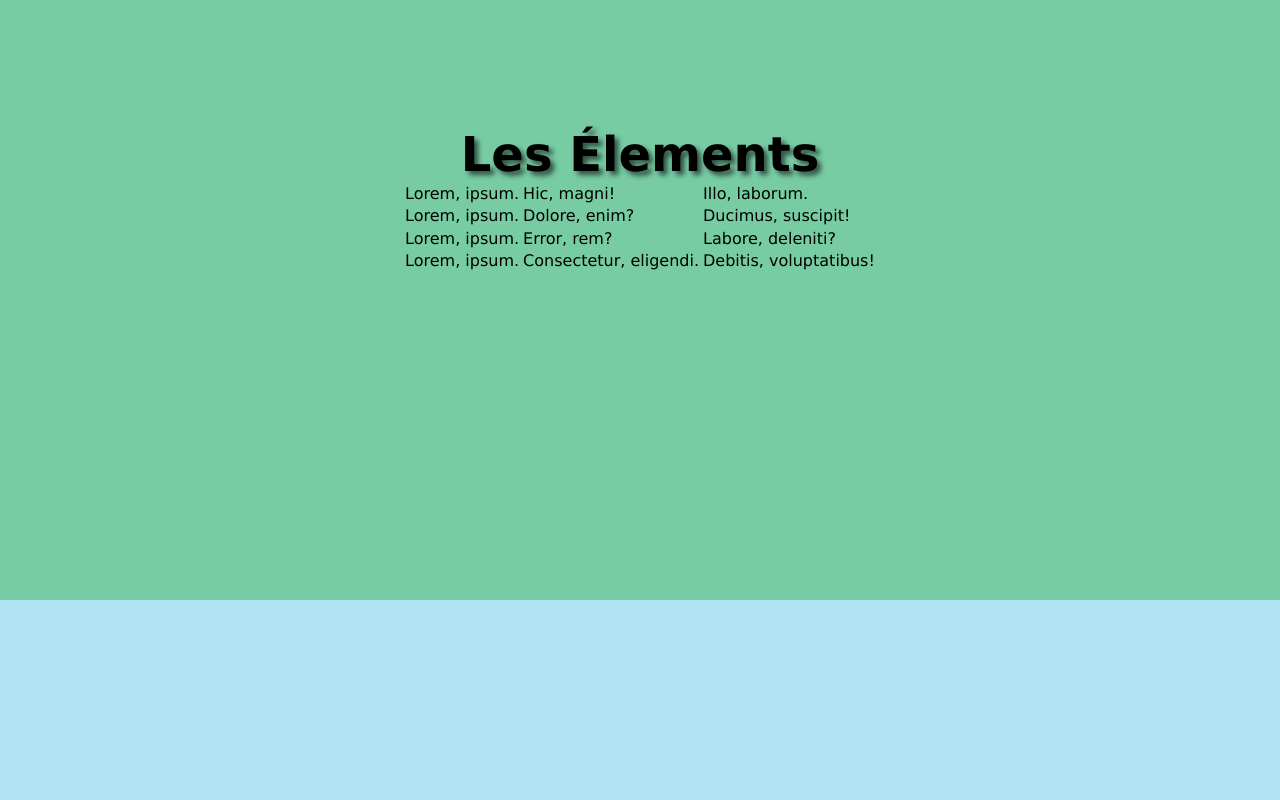
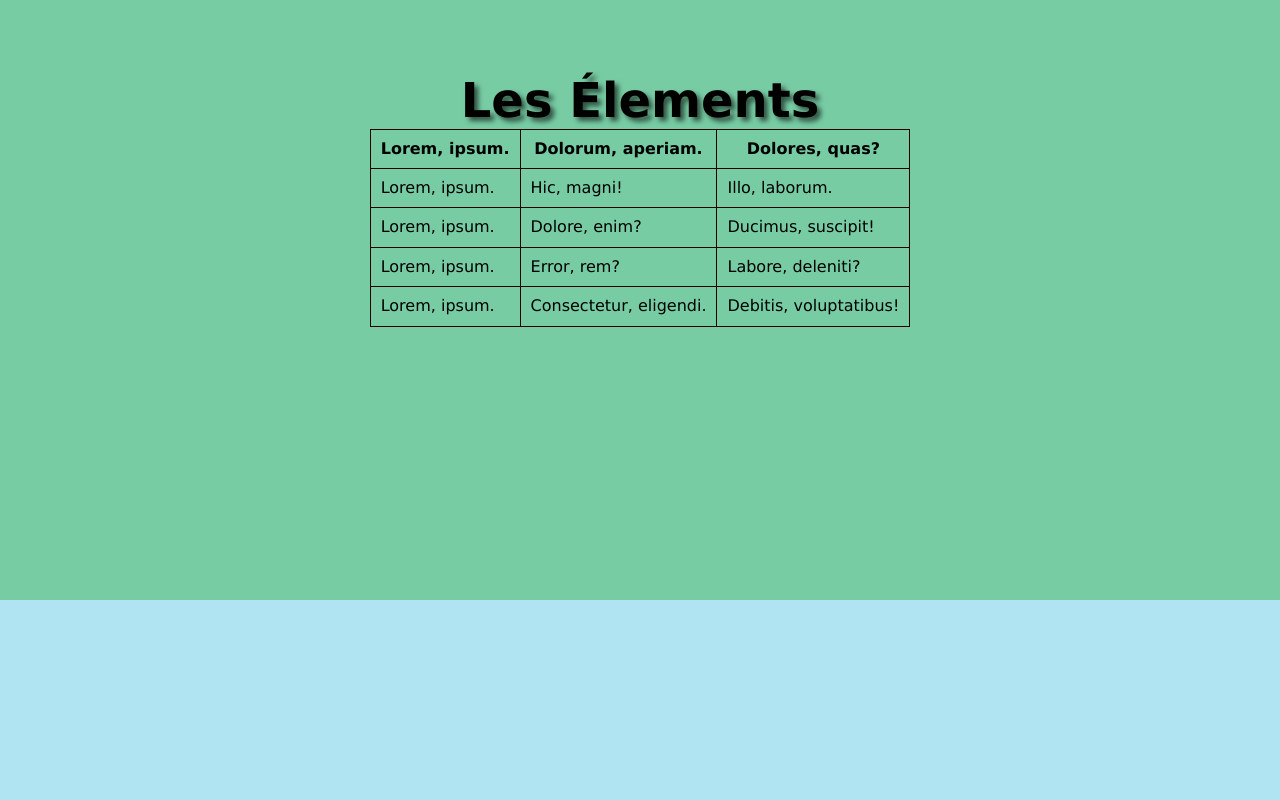
Before and after one commit to FeliciaCuculescu/1w1, a plain HTML site: page index.htm in a window 1280 px wide. Shown: the part 1800-2600 px from the top of the page. Drawn offline with Linux system fonts and the light colour scheme.

Commit message:
ajout de tableau pt2

```diff
--- a/css/style.css
+++ b/css/style.css
@@ -38,35 +38,38 @@ nav a {
   text-decoration: none;
 }
 /* ///////////////////////////////////////////// LES SECTIONS DE LA PAGE /////////////// */
+section {
+  height: 100vh;
+  display: flex;
+  flex-direction: column;
+  justify-content: center;
+  align-items: center;
+}
+/* /////////////////////////////////////////////////////////// ACCUEIL */
 #accueil {
   background-color: rgb(229, 145, 145);
   flex-direction: column;
 }
-
+/* /////////////////////////////////////////////////////////// INSCRIPTION */
 #inscription {
   background-color: rgb(100, 126, 182);
 }
-
+/* /////////////////////////////////////////////////////////// TABLEAU */
 #tableau {
   background-color: rgb(119, 204, 164);
   display: flex;
   flex-direction: column;
 }
 
-table {
-  display: flex;
-  flex-direction: column;
-  justify-content: space-around;
-}
-
+/* /////////////////////////////////////////////////////////// EVENEMENTS */
 #evenements {
   background-color: rgb(177, 228, 243);
 }
-
+/* /////////////////////////////////////////////////////////// PERSONNAGES */
 #personnages {
   background-color: rgb(240, 184, 82);
 }
-
+/* /////////////////////////////////////////////////////////// FOOTER */
 #footer {
   background-color: rgb(0, 0, 0);
   color: #bbb;
--- /dev/null
+++ b/css/tableau.css
@@ -0,0 +1,13 @@
+.mon_tableau {
+  border-collapse: collapse;
+  border: 1px solid rgb(29, 0, 0);
+}
+.mon_tableau td {
+  border: 1px solid rgb(29, 0, 0);
+  padding: 10px;
+}
+
+.mon_tableau th {
+  border: 1px solid rgb(29, 0, 0);
+  padding: 10px;
+}
--- a/index.htm
+++ b/index.htm
@@ -6,6 +6,7 @@
     <meta name="viewport" content="width=device-width, initial-scale=1.0" />
     <title>TP2 - Etape - 1</title>
     <link rel="stylesheet" href="css/normalize.css" />
+    <link rel="stylesheet" href="css/tableau.css" />
     <link rel="stylesheet" href="css/style.css" />
   </head>
   <body>
@@ -35,7 +36,13 @@
       <section id="tableau">
         <h1>Les Élements</h1>
         <!-- table>(tr>(td>lorem2)*3)*4 -->
-        <table>
+        <table class="mon_tableau">
+          <!-- tr>(th>lorem2)*3 -->
+          <tr>
+            <th>Lorem, ipsum.</th>
+            <th>Dolorum, aperiam.</th>
+            <th>Dolores, quas?</th>
+          </tr>
           <tr>
             <td>Lorem, ipsum.</td>
             <td>Hic, magni!</td>
```
